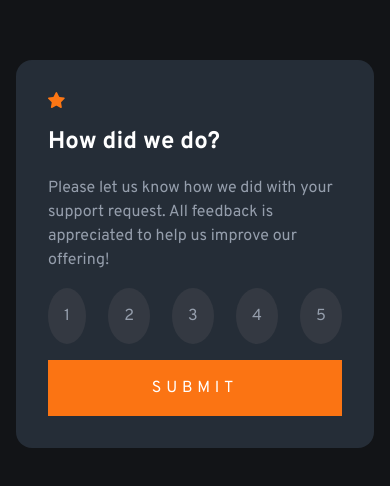
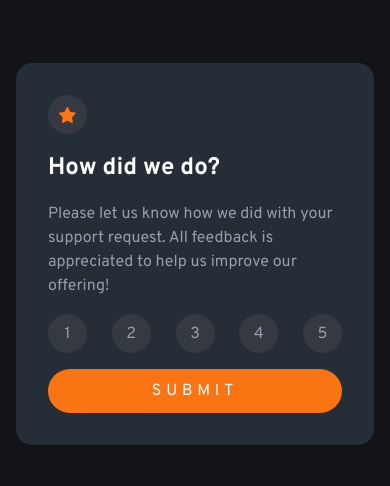
Before and after one commit to nicolasbiscotti/frontend-mentor-interactive-rating-component, a plain HTML site: page index.html in a window 390 px wide. Shown: the part 184-670 px from the top of the page. Drawn offline with Linux system fonts and the light colour scheme.

Commit message:
CSS Mobile Rules

```diff
--- a/index.html
+++ b/index.html
@@ -39,7 +39,7 @@
     <main>
       <!-- Rating state start -->
       <article class="rating">
-        <div class="rating__icon">
+        <div class="rating__icon circle">
           <svg width="17" height="16" xmlns="http://www.w3.org/2000/svg">
             <path
               d="m9.067.43 1.99 4.031c.112.228.33.386.58.422l4.45.647a.772.772 0 0 1 .427 1.316l-3.22 3.138a.773.773 0 0 0-.222.683l.76 4.431a.772.772 0 0 1-1.12.813l-3.98-2.092a.773.773 0 0 0-.718 0l-3.98 2.092a.772.772 0 0 1-1.119-.813l.76-4.431a.77.77 0 0 0-.222-.683L.233 6.846A.772.772 0 0 1 .661 5.53l4.449-.647a.772.772 0 0 0 .58-.422L7.68.43a.774.774 0 0 1 1.387 0Z"
@@ -66,7 +66,7 @@
               value="1"
               id="1"
             />
-            <label class="rating__number" for="1">1</label>
+            <label class="rating__number circle" for="1">1</label>
 
             <input
               class="none-displayed-element"
@@ -75,7 +75,7 @@
               value="2"
               id="2"
             />
-            <label class="rating__number" for="2">2</label>
+            <label class="rating__number circle" for="2">2</label>
 
             <input
               class="none-displayed-element"
@@ -84,7 +84,7 @@
               value="3"
               id="3"
             />
-            <label class="rating__number" for="3">3</label>
+            <label class="rating__number circle" for="3">3</label>
 
             <input
               class="none-displayed-element"
@@ -93,7 +93,7 @@
               value="4"
               id="4"
             />
-            <label class="rating__number" for="4">4</label>
+            <label class="rating__number circle" for="4">4</label>
 
             <input
               class="none-displayed-element"
@@ -102,7 +102,7 @@
               value="5"
               id="5"
             />
-            <label class="rating__number" for="5">5</label>
+            <label class="rating__number circle" for="5">5</label>
           </fieldset>
 
           <button class="button">Submit</button>
--- a/style.css
+++ b/style.css
@@ -82,6 +82,7 @@ body {
   background-color: var(--color-neutral-900);
   color: var(--color-neutral-300);
   font-family: var(--font-family-base);
+  font-size: 1rem;
 
   /* For this project */
   display: grid;
@@ -95,28 +96,46 @@ fieldset {
   border: 0;
   padding: 0;
 }
-legend {
-  display: none;
-}
-/*  */
+/* Utility Classes */
 .grid-group {
   display: grid;
 }
+
 .flex-group-space-b {
   display: flex;
   justify-content: space-between;
   align-items: center;
 }
+
 .none-displayed-element {
   display: none;
 }
+
+.circle {
+  --box-size: 10vw;
+
+  display: grid;
+  place-content: center;
+
+  width: var(--box-size);
+  height: var(--box-size);
+  border-radius: 100%;
+
+  background-color: var(--color-neutral-600);
+}
+
 .button {
-  background-color: var(--color-orage-primary);
   border: none;
-  padding: 1rem;
+  border-radius: 3rem;
+  padding: 0.625rem 1rem;
+
   color: var(--color-neutral-100);
   text-transform: uppercase;
   letter-spacing: 0.3rem;
+
+  background-color: var(--color-orage-primary);
+
+  cursor: pointer;
 }
 
 /* Custom Classes */
@@ -126,15 +145,19 @@ legend {
 
   display: grid;
   gap: var(--space-items);
+
+  border-radius: 1rem;
   padding: var(--space-content);
+
   background-color: var(--color-neutral-700);
-  border-radius: 1rem;
 }
 .rating__form {
   gap: var(--space-items);
 }
 .rating__number {
-  background-color: var(--color-neutral-600);
-  padding: 1rem;
-  border-radius: 100%;
+  cursor: pointer;
 }
+.rating__number:hover {
+  background-color: var(--color-orage-primary);
+  color: var(--color-neutral-100);
+}
```
